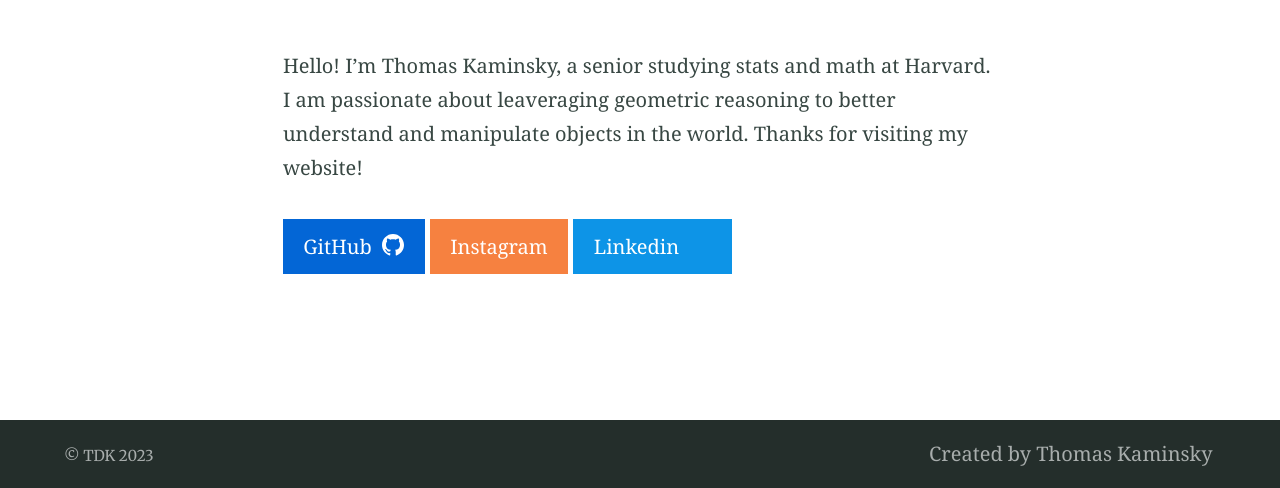
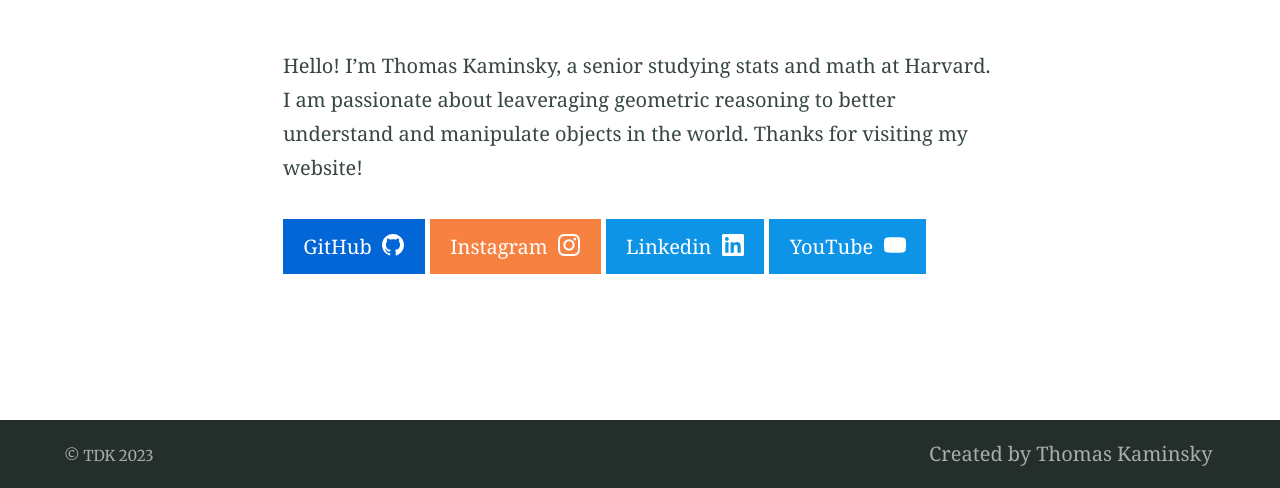
Before and after one commit to tkaminsky/tkaminsky.github.io, a Jekyll site: the page built from index.md, in a window 1280 px wide, cut to the strip 412-900 px from the top of the page. Built offline with Jekyll 4.4.1, drawn with Linux system fonts in a browser that asks for light colours.

Commit message:
Update index.md

```diff
--- a/index.md
+++ b/index.md
@@ -10,4 +10,4 @@ excerpt: "Hello! I'm Thomas Kaminsky, a senior studying stats and math at Harvar
 
 Hello! I'm Thomas Kaminsky, a senior studying stats and math at Harvard. I am passionate about leaveraging geometric reasoning to better understand and manipulate objects in the world. Thanks for visiting my website!
 
-{% include button.html text="GitHub" icon="github" link="https://github.com/tkaminsky" color="#0366d6" %} {% include button.html text="Instagram" link="https://www.instagram.com/tommy.kamin/" color="#f68140" %} {% include button.html text="Linkedin" icon="	fab fa-linkedin" link="https://www.linkedin.com/in/thomas-kaminsky/" color="#0d94e7" %}
+{% include button.html text="GitHub" icon="github" link="https://github.com/tkaminsky" color="#0366d6" %} {% include button.html text="Instagram" link="https://www.instagram.com/tommy.kamin/" icon="instagram" color="#f68140" %} {% include button.html text="Linkedin" icon="linkedin" link="https://www.linkedin.com/in/thomas-kaminsky/" color="#0d94e7" %} {% include button.html text="YouTube" icon="youtube" link="https://www.youtube.com/@thomaskaminsky2930" color="#0d94e7" %}
```
